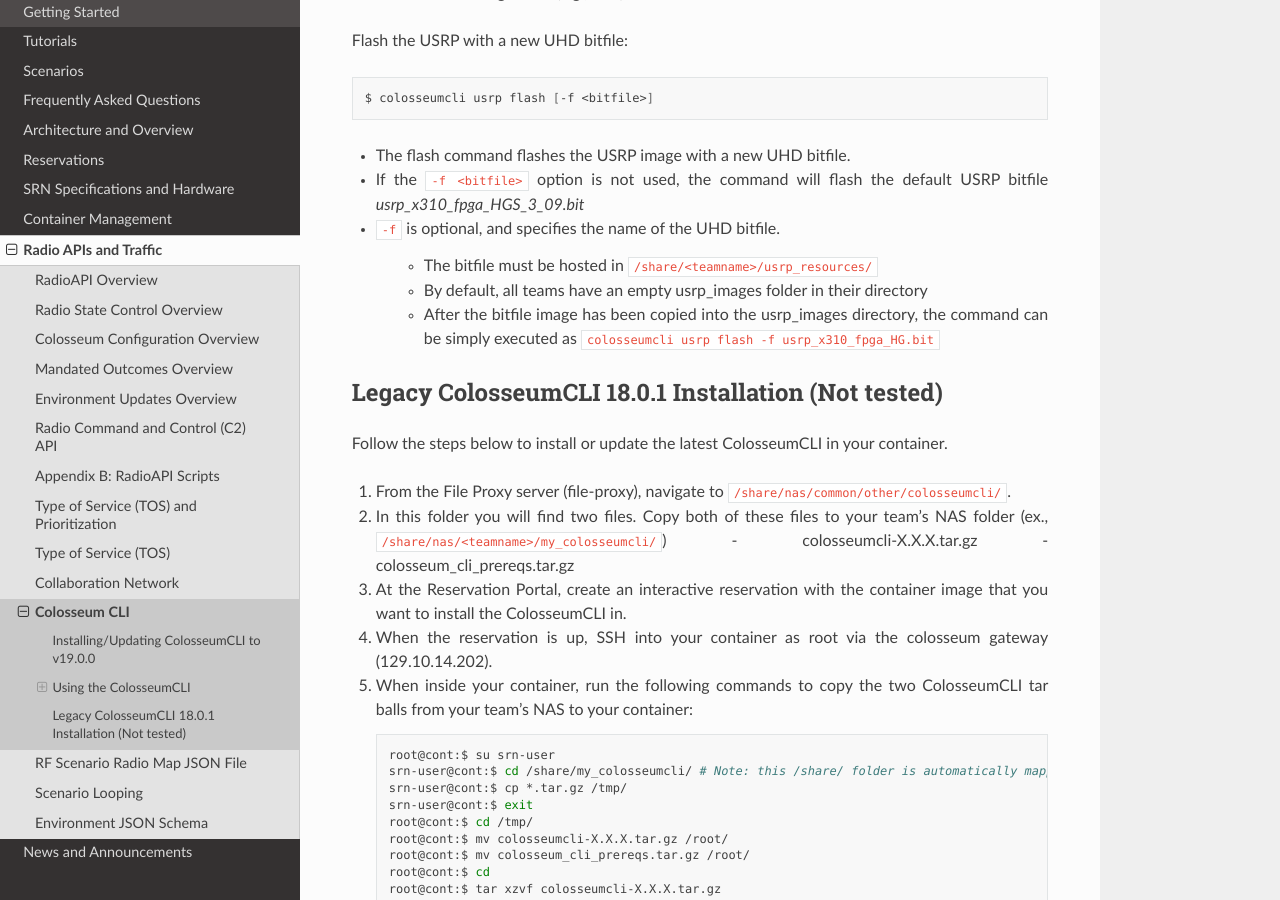
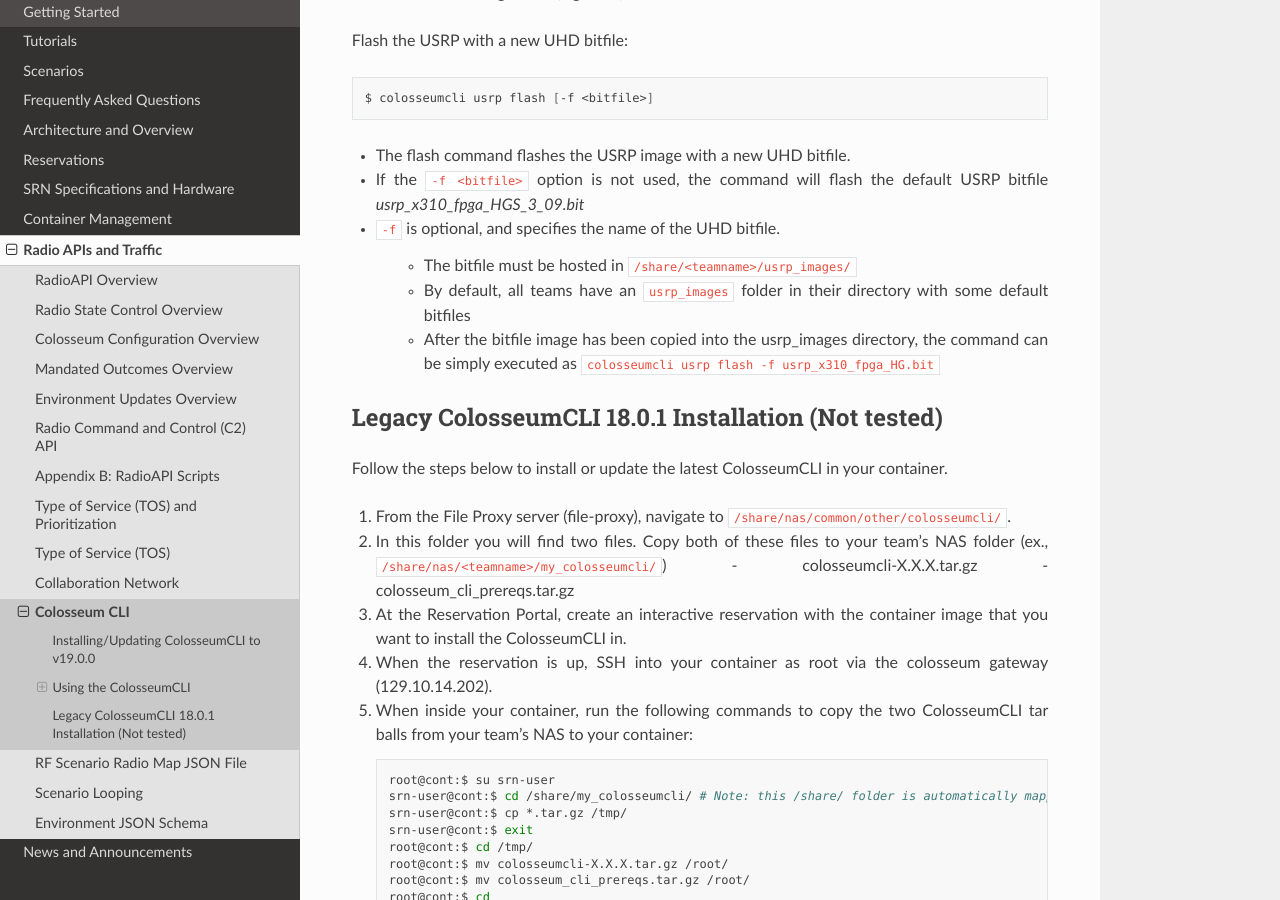
Before and after one commit to colosseum-wiot/user-documentation, a Sphinx documentation site: the page built from docs/source/radio_api_traffic/colosseum_cli.rst, in a window 1280 px wide and 900 px high, scrolled down 4115 px. Built offline with Sphinx 7.4.7 and the Read the Docs theme 3.1.0, drawn with Linux system fonts in a browser that asks for light colours.

Commit message:
Fix colosseumcli doc

```diff
--- a/docs/source/conf.py
+++ b/docs/source/conf.py
@@ -33,12 +33,7 @@
 
 # -- Logo
 
-html_logo = "_static/resources/index/logo.png"
-
-html_theme_options = {
-    "logo_only": False,
-    "display_version": True
-}
+# html_logo = "_static/resources/index/logo.png"
 
 # -- Options for HTML output
 
--- a/docs/source/radio_api_traffic/colosseum_cli.rst
+++ b/docs/source/radio_api_traffic/colosseum_cli.rst
@@ -175,8 +175,8 @@
 - If the ``-f <bitfile>`` option is not used, the command will flash the default USRP bitfile *usrp_x310_fpga_HGS_3_09.bit*
 - ``-f`` is optional, and specifies the name of the UHD bitfile.
 
-   - The bitfile must be hosted in ``/share/<teamname>/usrp_resources/``
-   - By default, all teams have an empty usrp_images folder in their directory
+   - The bitfile must be hosted in ``/share/<teamname>/usrp_images/``
+   - By default, all teams have an ``usrp_images`` folder in their directory with some default bitfiles
    - After the bitfile image has been copied into the usrp_images directory, the command can be simply executed as ``colosseumcli usrp flash -f usrp_x310_fpga_HG.bit``
 
 Legacy ColosseumCLI 18.0.1 Installation (Not tested)
```
